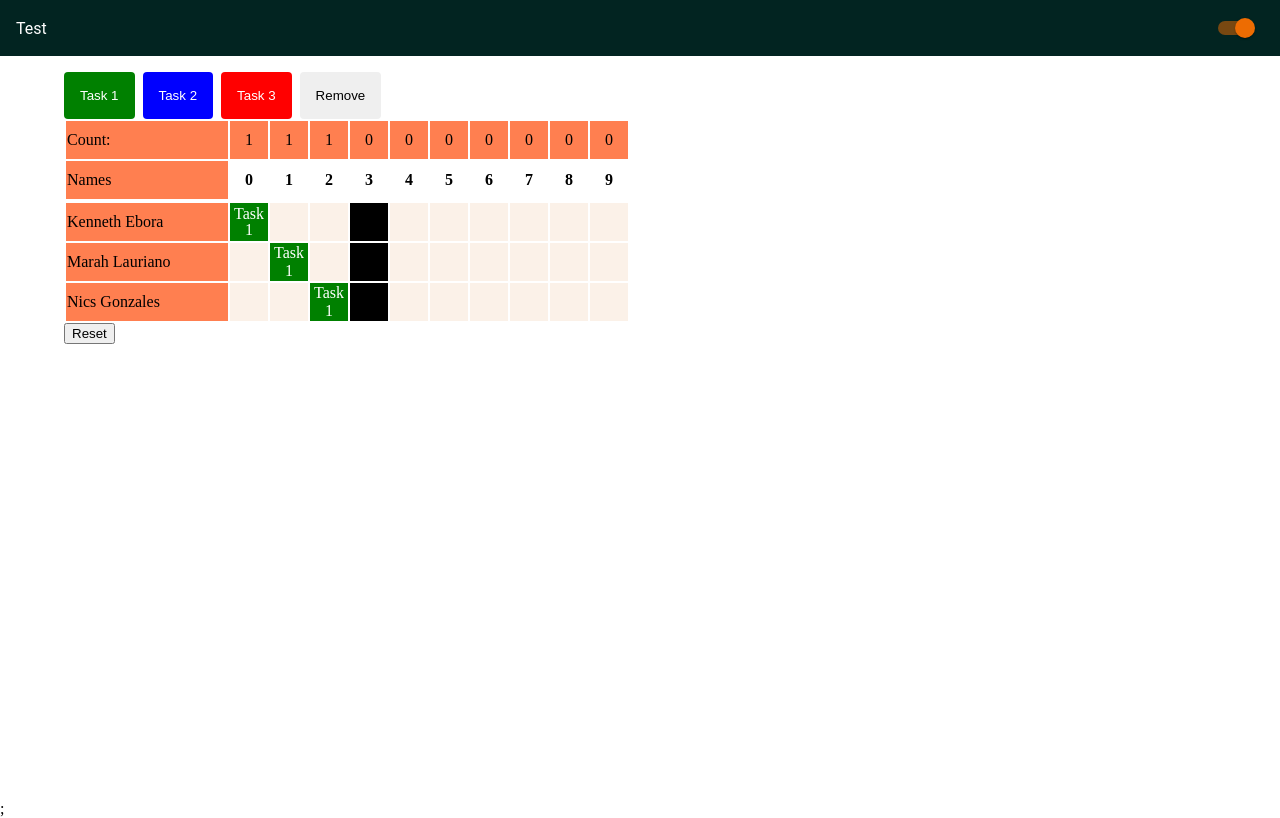
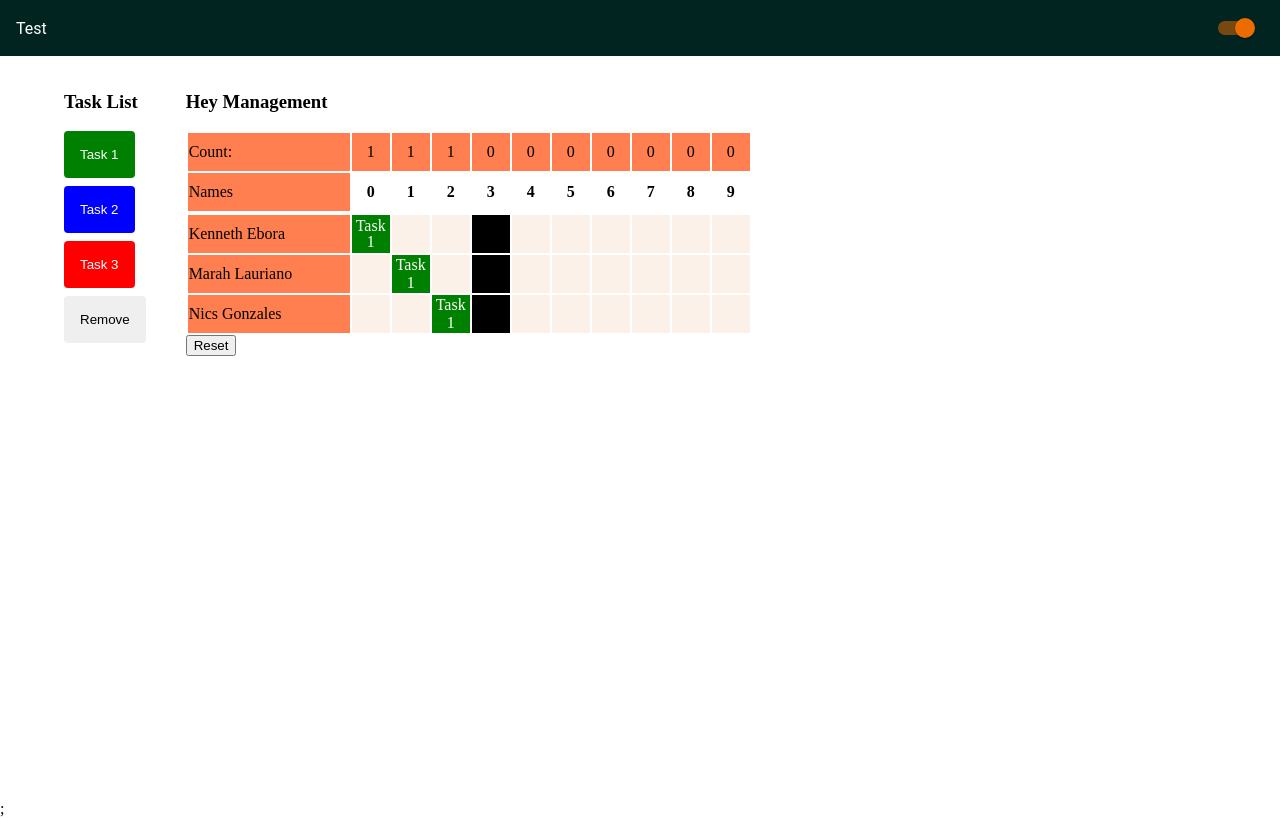
Before and after one commit to kenneth-ebora/react-hook-forms, a React (Vite) app: page / in a window 1280 px wide. Built offline with nearby package versions, Linux system fonts and the light colour scheme.

Commit message:
Fixed layout of HM

```diff
--- a/src/components/feature/tableDragSelect/Demo.jsx
+++ b/src/components/feature/tableDragSelect/Demo.jsx
@@ -5,6 +5,7 @@ import moment from "moment-timezone";
 import "./Demo.css";
 import TaskList from "./TaskList";
 import { DemoContext } from "./DemoContext";
+import { Box, Stack } from "@mui/material";
 
 export const Demo = () => {
   const { userList, setUserList, selectedTask } = useContext(DemoContext);
@@ -94,9 +95,11 @@ export const Demo = () => {
   };
 
   return (
-    <div>
+    <Stack direction="row" gap={5}>
       <TaskList />
 
+      <Box>
+        <h3>Hey Management</h3>
         <table className="table-drag-select">
           <tbody>{renderCountCells()}</tbody>
           <tbody>{renderHeaders()}</tbody>
@@ -111,7 +114,8 @@ export const Demo = () => {
           </TableDragSelect>
         </table>
         <button onClick={handleReset}>Reset</button>
-    </div>
+      </Box>
+    </Stack>
   );
 };
 
--- a/src/components/feature/tableDragSelect/TaskList.css
+++ b/src/components/feature/tableDragSelect/TaskList.css
@@ -1,6 +1,6 @@
 ul {
   display: flex;
-  flex-direction: row;
+  flex-direction: column;
   gap: 0.5rem;
 }
 
--- a/src/components/feature/tableDragSelect/TaskList.jsx
+++ b/src/components/feature/tableDragSelect/TaskList.jsx
@@ -2,10 +2,13 @@ import { useContext } from "react";
 import { DemoContext } from "./DemoContext";
 
 import "./TaskList.css";
+import { Stack } from "@mui/material";
 
 const TaskList = () => {
   const { taskList, selectedTask, setSelectedTask } = useContext(DemoContext);
   return (
+    <Stack>
+      <h3>Task List</h3>
       <ul>
         {taskList.map((task) => (
           <li key={task.id}>
@@ -28,6 +31,7 @@ const TaskList = () => {
           </button>
         </li>
       </ul>
+    </Stack>
   );
 };
 
```
Lines whose indentation alone changed are shown as unchanged.
